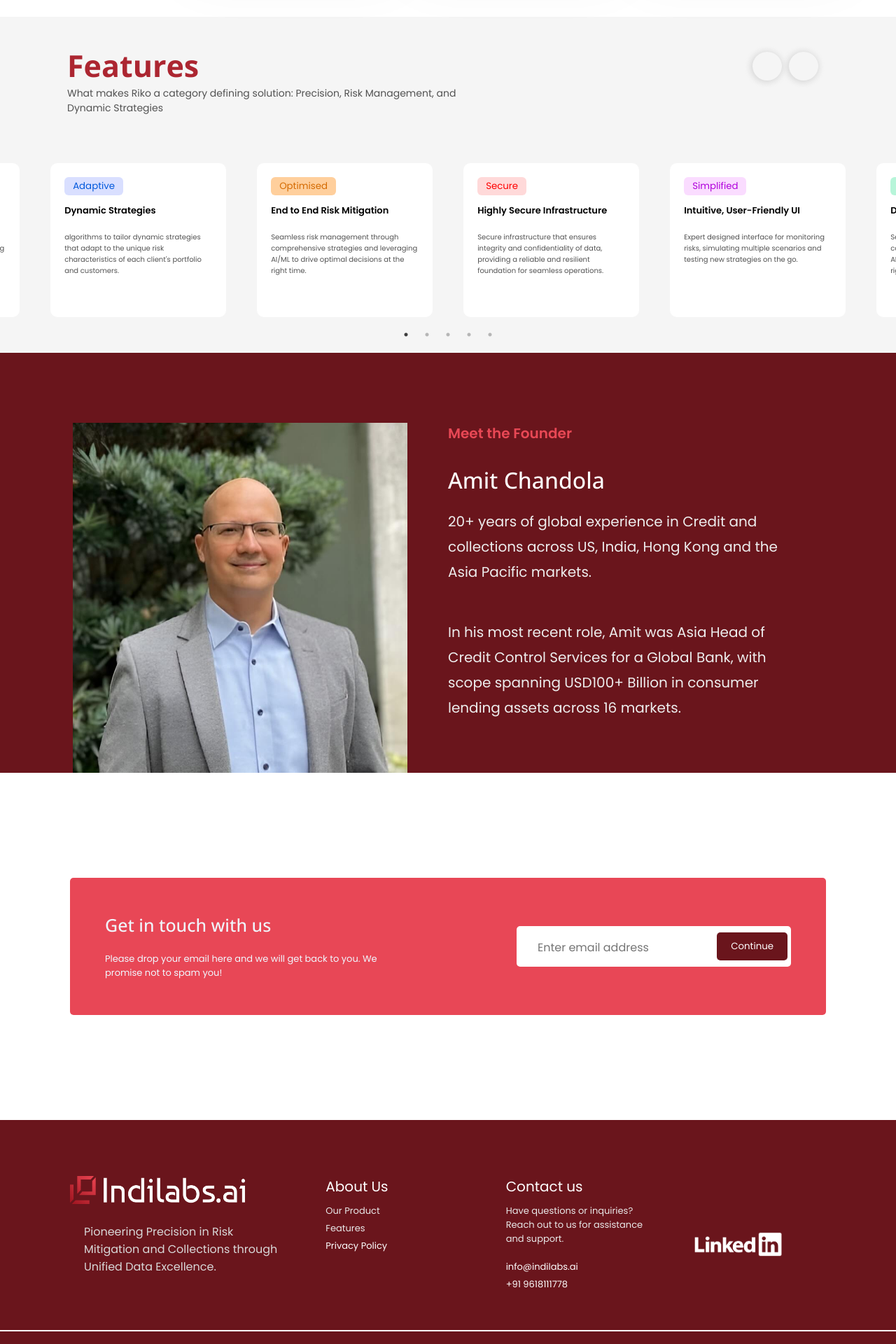
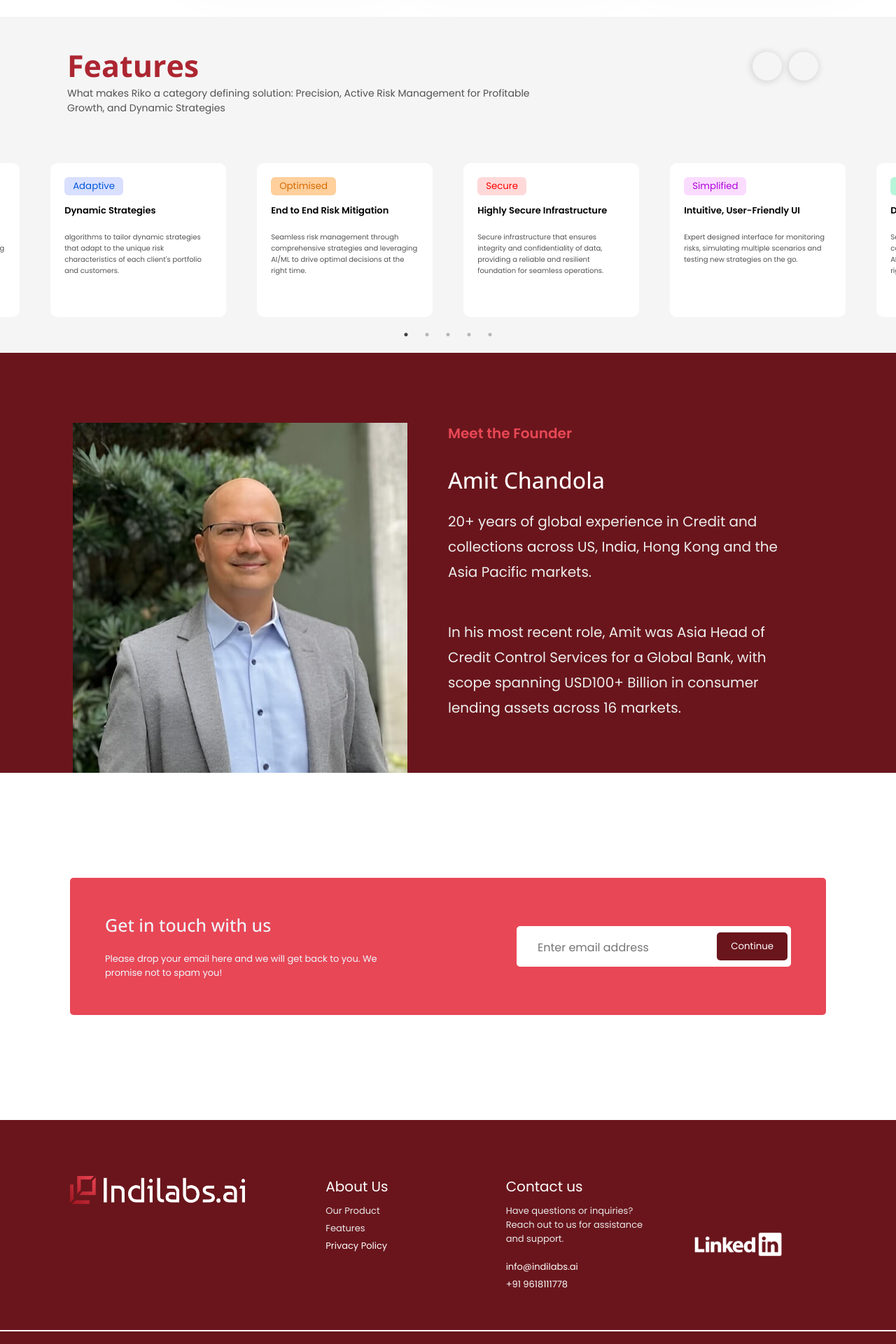
Before and after one commit to Indilabs-ai/Website-first, a React (Create React App) app: page / in a window 1280 px wide. Shown: the part 2520-4440 px from the top of the page at 70% size. Built offline with nearby package versions, Linux system fonts and the light colour scheme; some icons are missing.

Commit message:
minor content changes

```diff
--- a/src/components/Features.js
+++ b/src/components/Features.js
@@ -49,8 +49,8 @@ const Features = () => {
           <div className="topleft">
             <h1>Features</h1>
             <p>
-              What makes Riko a category defining solution: Precision, Risk
-              Management, and Dynamic Strategies
+              What makes Riko a category defining solution: Precision, Active Risk
+              Management for Profitable Growth, and Dynamic Strategies
             </p>
           </div>
           <div className="carousel-arrows">
--- a/src/components/Footer.jsx
+++ b/src/components/Footer.jsx
@@ -24,8 +24,8 @@ const Footer = () => {
             </Link>
           </div>
           <p className="footer-about-caption">
-            Pioneering Precision in Risk Mitigation and Collections through
-            Unified Data Excellence.
+            {/* Pioneering Precision in Risk Mitigation and Collections through
+            Unified Data Excellence. */}
           </p>
           {/* <p className='footer-about-mail'>info@indilabs.ai</p> */}
         </div>
--- a/src/components/FooterPrivacyPolicy.js
+++ b/src/components/FooterPrivacyPolicy.js
@@ -18,8 +18,8 @@ const FooterPrivacyPolicy = () => {
             </a>
           </div>
           <p className="footer-about-caption">
-            Pioneering Precision in Risk Mitigation and Collections through
-            Unified Data Excellence.
+            {/* Pioneering Precision in Risk Mitigation and Collections through
+            Unified Data Excellence. */}
           </p>
           {/* <p className='footer-about-mail'>info@indilabs.ai</p> */}
         </div>
```
Also changed, not shown: 1 other file (tests, documents, lock files or other folders).
